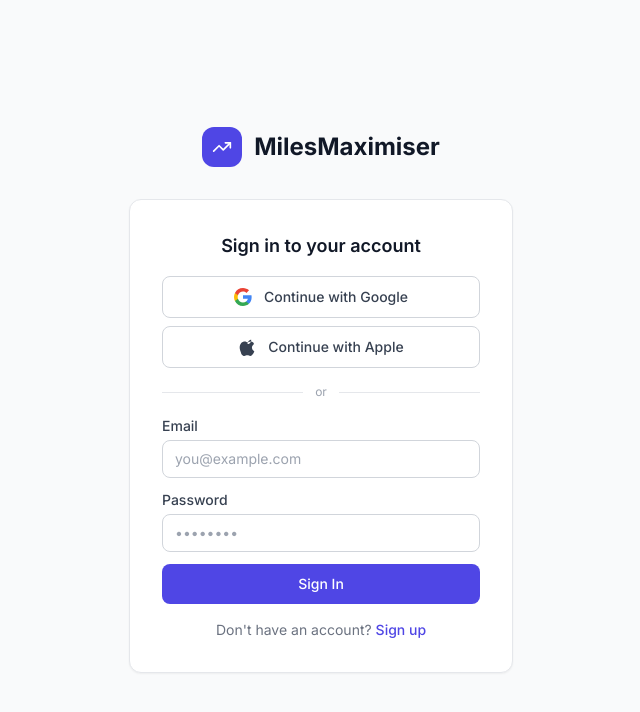
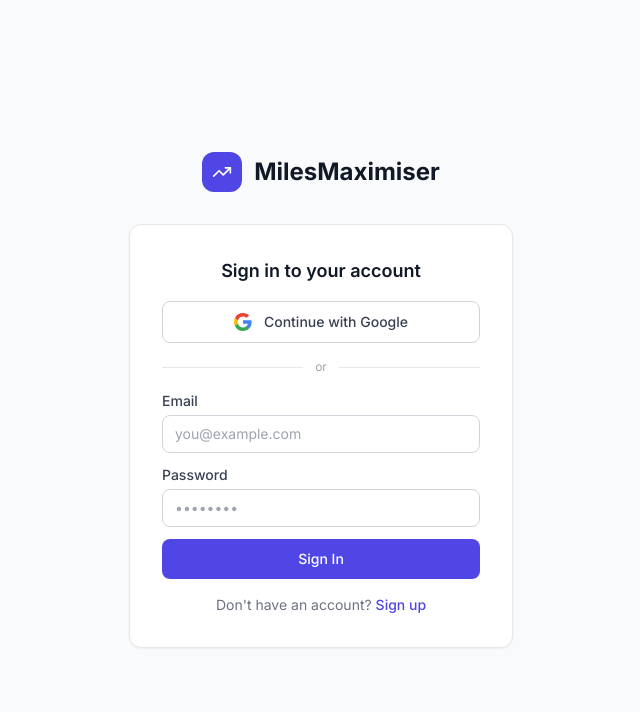
Before and after one commit to vernonlyz/milesmaximiser, a React (Vite) app: page /login in a window 1280 px wide. Shown: the top 712 px of the page, without its empty margins (319-959 px from the left). Built offline with nearby package versions, Linux system fonts and the light colour scheme; no server answers.

Commit message:
Remove Apple login, keep Google only

```diff
--- a/src/context/AuthContext.tsx
+++ b/src/context/AuthContext.tsx
@@ -9,7 +9,6 @@
   signIn: (email: string, password: string) => Promise<string | null>
   signUp: (email: string, password: string) => Promise<string | null>
   signInWithGoogle: () => Promise<void>
-  signInWithApple: () => Promise<void>
   signOut: () => Promise<void>
 }
 
@@ -49,19 +48,12 @@
     })
   }
 
-  async function signInWithApple() {
-    await supabase.auth.signInWithOAuth({
-      provider: 'apple',
-      options: { redirectTo: window.location.origin },
-    })
-  }
-
   async function signOut() {
     await supabase.auth.signOut()
   }
 
   return (
-    <AuthContext.Provider value={{ session, user: session?.user ?? null, loading, signIn, signUp, signInWithGoogle, signInWithApple, signOut }}>
+    <AuthContext.Provider value={{ session, user: session?.user ?? null, loading, signIn, signUp, signInWithGoogle, signOut }}>
       {children}
     </AuthContext.Provider>
   )
--- a/src/pages/Login.tsx
+++ b/src/pages/Login.tsx
@@ -4,7 +4,7 @@
 import { useAuth } from '../context/AuthContext'
 
 export default function Login() {
-  const { session, signIn, signUp, signInWithGoogle, signInWithApple } = useAuth()
+  const { session, signIn, signUp, signInWithGoogle } = useAuth()
   const [mode, setMode] = useState<'signin' | 'signup'>('signin')
   const [email, setEmail] = useState('')
   const [password, setPassword] = useState('')
@@ -64,7 +64,6 @@
               </h1>
 
               {/* OAuth buttons */}
-              <div className="space-y-2">
               <button
                 type="button"
                 onClick={signInWithGoogle}
@@ -73,15 +72,6 @@
                 <GoogleIcon />
                 Continue with Google
               </button>
-                <button
-                  type="button"
-                  onClick={signInWithApple}
-                  className="w-full flex items-center justify-center gap-3 px-4 py-2.5 border border-gray-300 rounded-lg bg-white hover:bg-gray-50 transition-colors text-sm font-medium text-gray-700"
-                >
-                  <AppleIcon />
-                  Continue with Apple
-                </button>
-              </div>
 
               {/* Divider */}
               <div className="flex items-center gap-3">
@@ -164,11 +154,3 @@
     </svg>
   )
 }
-
-function AppleIcon() {
-  return (
-    <svg width="18" height="18" viewBox="0 0 814 1000">
-      <path fill="currentColor" d="M788.1 340.9c-5.8 4.5-108.2 62.2-108.2 190.5 0 148.4 130.3 200.9 134.2 202.2-.6 3.2-20.7 71.9-68.7 141.9-42.8 61.6-87.5 123.1-155.5 123.1s-85.5-39.5-164-39.5c-76.5 0-103.7 40.8-165.9 40.8s-105-37.3-166.8-113.8C46.1 731.9.3 634.6.3 541.8.3 312.3 142.8 197.7 282.1 197.7c65.5 0 120.1 43.4 158.1 43.4 36.3 0 98.3-46.1 172.5-46.1 27.9 0 108.2 2.6 168.1 80.8zm-198.6-82.2c31.1-36.9 53.1-88.1 53.1-139.3 0-7.1-.6-14.3-1.9-20.1-50.6 1.9-110.8 33.7-147.1 75.8-28.5 32.4-55.1 83.6-55.1 135.5 0 7.8 1.3 15.6 1.9 18.1 3.2.6 8.4 1.3 13.6 1.3 45.4 0 102.5-30.4 135.5-71.3z"/>
-    </svg>
-  )
-}
```
Lines whose indentation alone changed are shown as unchanged.
